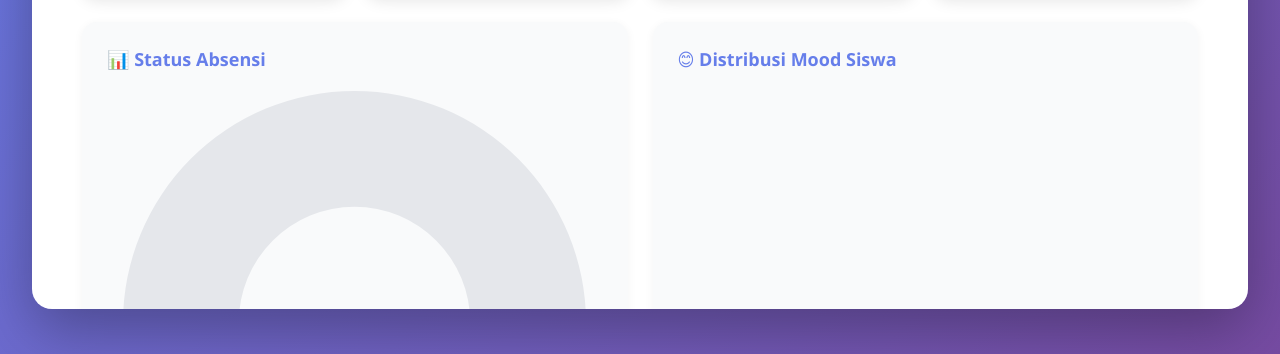
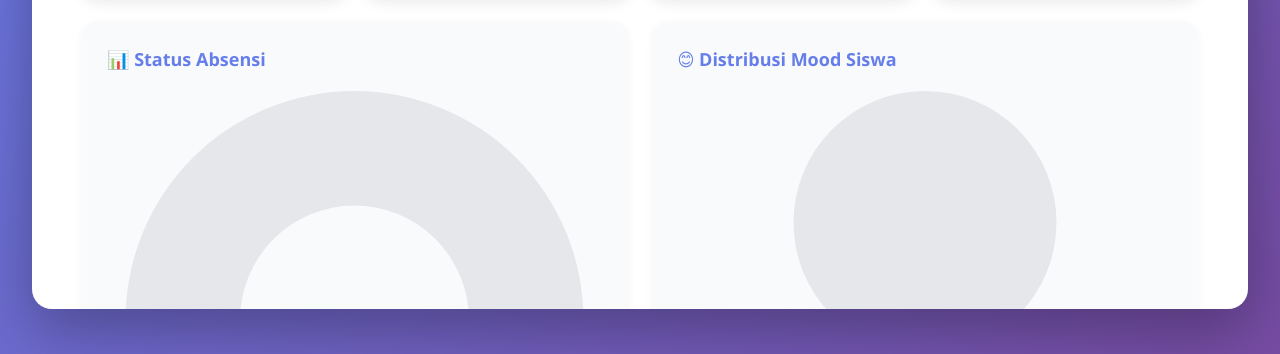
Before and after one commit to INDOGAMINGSTORE/lazuardi_absensi_sd.co.id, a plain HTML site: page index.html in a window 1280 px wide. Both pictures are taken after a click on the button "Dashboard Guru". Shown: the part 446-800 px from the top of the page. Drawn offline with nearby package versions, Linux system fonts and the light colour scheme.

Commit message:
Update index.html

```diff
--- a/index.html
+++ b/index.html
@@ -690,6 +690,9 @@
             border-radius: 15px;
             max-height: 280px;
             overflow-y: auto;
+            min-height: 280px;
+            display: flex;
+            flex-direction: column;
         }
 
         .attendance-list h3 {
@@ -1463,12 +1466,21 @@
         function updateAttendanceList() {
             const historyDiv = document.getElementById('attendanceHistory');
             if (attendanceHistory.length === 0) {
-                historyDiv.innerHTML = '<p style="text-align: center; color: #999;">Belum ada data absensi hari ini</p>';
+                historyDiv.innerHTML = `
+                    <div style="text-align: center; padding: 40px 20px;">
+                        <div style="font-size: 48px; margin-bottom: 15px;">📋</div>
+                        <p style="color: #999; font-size: 16px; margin-bottom: 8px;">Belum ada data absensi hari ini</p>
+                        <p style="color: #ccc; font-size: 14px;">Siswa dapat mulai melakukan absensi</p>
+                    </div>
+                `;
                 return;
             }
 
             historyDiv.innerHTML = '';
-            attendanceHistory.forEach(record => {
+            // Tampilkan dari yang pertama absen (tidak dibalik)
+            const sortedHistory = [...attendanceHistory].reverse();
+
+            sortedHistory.forEach(record => {
                 const item = document.createElement('div');
                 item.className = `attendance-item ${record.action === 'Check In' ? 'checkin' : 'checkout'}`;
                 item.innerHTML = `
@@ -1505,19 +1517,32 @@
                 },
                 options: {
                     responsive: true,
+                    maintainAspectRatio: true,
                     plugins: {
                         legend: {
-                            position: 'bottom'
+                            position: 'bottom',
+                            labels: {
+                                padding: 15,
+                                font: {
+                                    size: 12
+                                }
+                            }
                         }
                     }
                 }
             });
 
             const emojiData = {};
-            attendanceHistory.forEach(record => {
-                const emoji = record.emoji.split(' ')[1];
-                emojiData[emoji] = (emojiData[emoji] || 0) + 1;
-            });
+
+            // Jika belum ada data, tampilkan placeholder
+            if (attendanceHistory.length === 0) {
+                emojiData['Belum Ada Data'] = 1;
+            } else {
+                attendanceHistory.forEach(record => {
+                    const emoji = record.emoji.split(' ')[1];
+                    emojiData[emoji] = (emojiData[emoji] || 0) + 1;
+                });
+            }
 
             const ctx2 = document.getElementById('emojiChart').getContext('2d');
             emojiChart = new Chart(ctx2, {
@@ -1526,18 +1551,24 @@
                     labels: Object.keys(emojiData),
                     datasets: [{
                         data: Object.values(emojiData),
-                        backgroundColor: [
-                            '#fbbf24', '#ef4444', '#8b5cf6',
-                            '#ec4899', '#10b981', '#f97316'
-                        ],
+                        backgroundColor: attendanceHistory.length === 0
+                            ? ['#e5e7eb']
+                            : ['#fbbf24', '#ef4444', '#8b5cf6', '#ec4899', '#10b981', '#f97316'],
                         borderWidth: 0
                     }]
                 },
                 options: {
                     responsive: true,
+                    maintainAspectRatio: true,
                     plugins: {
                         legend: {
-                            position: 'bottom'
+                            position: 'bottom',
+                            labels: {
+                                padding: 15,
+                                font: {
+                                    size: 12
+                                }
+                            }
                         }
                     }
                 }
@@ -1557,7 +1588,10 @@
 
             csvContent += "No,Nama Siswa,Perasaan,Status,Waktu,Tanggal\n";
 
-            attendanceHistory.forEach((record, index) => {
+            // Urutkan dari yang pertama absen (tidak dibalik)
+            const sortedHistory = [...attendanceHistory].reverse();
+
+            sortedHistory.forEach((record, index) => {
                 const feeling = emojiToText(record.emoji);
                 csvContent += `${index + 1},${record.name},${feeling},${record.action},${record.time},${record.date}\n`;
             });
@@ -1699,7 +1733,8 @@
             let y = 138;
             let rowNumber = 1;
 
-            const sortedHistory = [...attendanceHistory].sort((a, b) => b.timestamp - a.timestamp);
+            // Urutkan dari yang pertama absen (tidak dibalik)
+            const sortedHistory = [...attendanceHistory].reverse();
 
             sortedHistory.forEach((record, index) => {
                 if (y > 270) {
```
